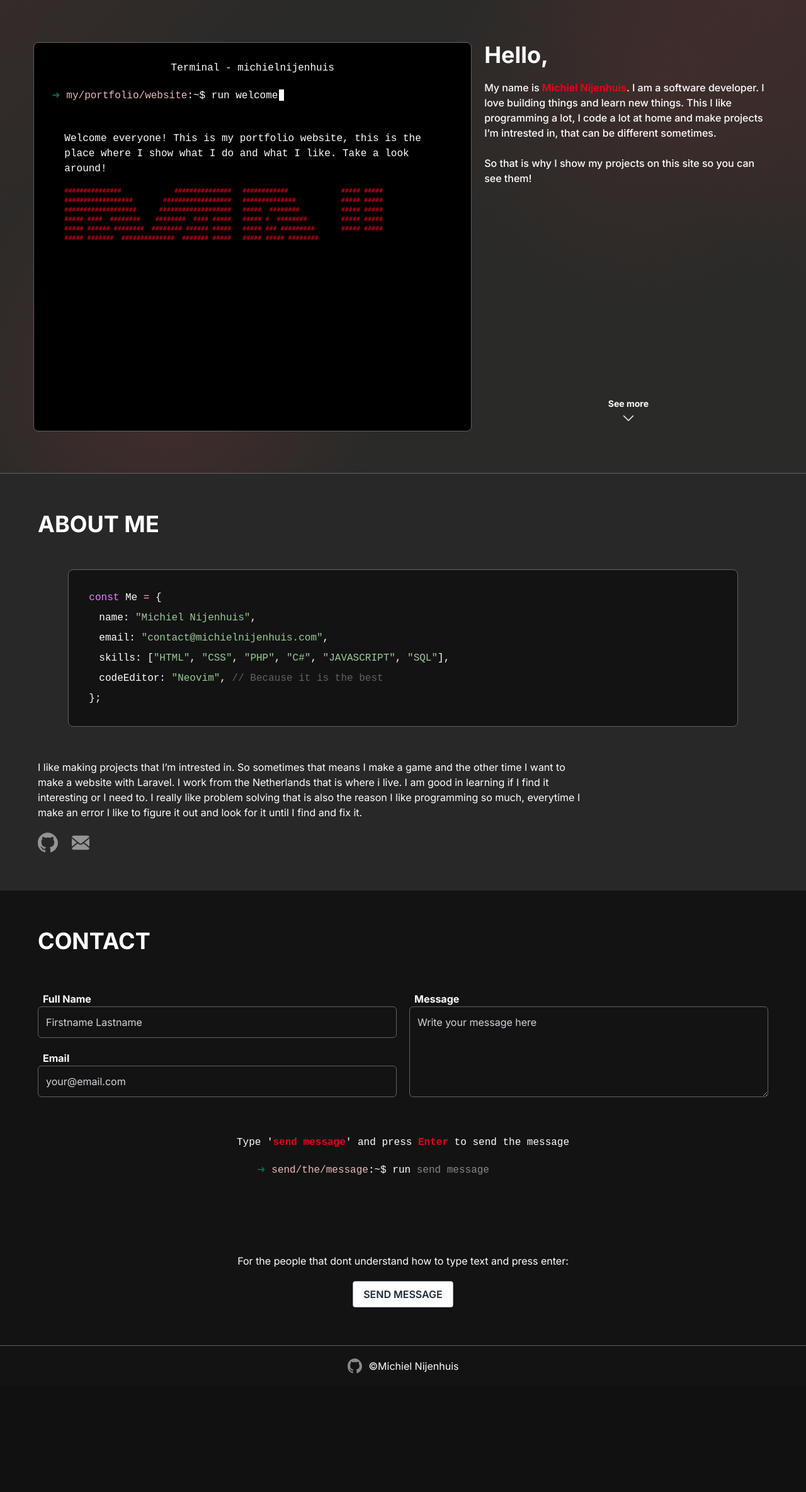
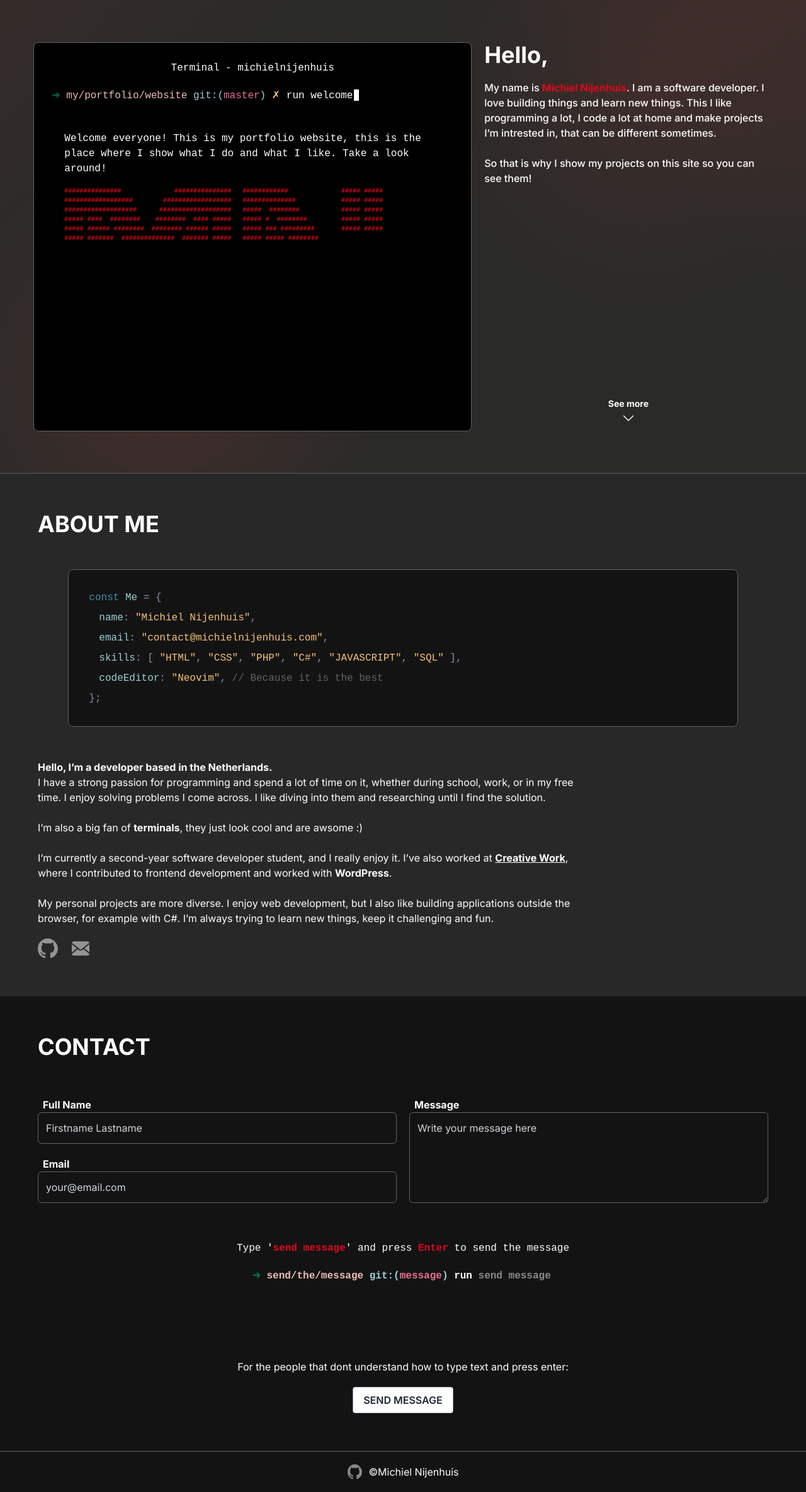
Before and after one commit to punthenk/portfolio_website, a PHP site: page / in a window 1280 px wide. Shown: the part 73-2442 px from the top of the page at 63% size. Before the commit the page ends 2254 px from the top, so only its background shows below. Run offline with PHP 8.4, Linux system fonts and the light colour scheme; some web fonts are replaced.

Commit message:
Added git in the terminals and changed about me paragraph and changed about me code colors

```diff
--- a/css/output.css
+++ b/css/output.css
@@ -10,6 +10,7 @@
     --font-mono: ui-monospace, SFMono-Regular, Menlo, Monaco, Consolas, "Liberation Mono",
       "Courier New", monospace;
     --color-green-500: oklch(72.3% 0.219 149.579);
+    --color-blue-400: oklch(70.7% 0.165 254.624);
     --color-pink-50: oklch(97.1% 0.014 343.198);
     --color-gray-100: oklch(96.7% 0.003 264.542);
     --color-gray-300: oklch(87.2% 0.01 258.338);
@@ -363,6 +364,9 @@
   .w-11\/12 {
     width: calc(11/12 * 100%);
   }
+  .w-\[120px\] {
+    width: 120px;
+  }
   .w-auto {
     width: auto;
   }
@@ -599,6 +603,9 @@
     --tw-font-weight: var(--font-weight-semibold);
     font-weight: var(--font-weight-semibold);
   }
+  .text-\[\#908caa\] {
+    color: #908caa;
+  }
   .text-black {
     color: var(--color-black);
   }
@@ -640,6 +647,11 @@
   }
   .transition-all {
     transition-property: all;
+    transition-timing-function: var(--tw-ease, var(--default-transition-timing-function));
+    transition-duration: var(--tw-duration, var(--default-transition-duration));
+  }
+  .transition-colors {
+    transition-property: color, background-color, border-color, outline-color, text-decoration-color, fill, stroke, --tw-gradient-from, --tw-gradient-via, --tw-gradient-to;
     transition-timing-function: var(--tw-ease, var(--default-transition-timing-function));
     transition-duration: var(--tw-duration, var(--default-transition-duration));
   }
@@ -695,6 +707,13 @@
       }
     }
   }
+  .hover\:cursor-none {
+    &:hover {
+      @media (hover: hover) {
+        cursor: none;
+      }
+    }
+  }
   .hover\:cursor-pointer {
     &:hover {
       @media (hover: hover) {
@@ -706,6 +725,20 @@
     &:hover {
       @media (hover: hover) {
         background-color: var(--color-gray-100);
+      }
+    }
+  }
+  .hover\:text-blue-400 {
+    &:hover {
+      @media (hover: hover) {
+        color: var(--color-blue-400);
+      }
+    }
+  }
+  .hover\:text-redcustom {
+    &:hover {
+      @media (hover: hover) {
+        color: var(--color-redcustom);
       }
     }
   }
@@ -787,7 +820,10 @@
   }
 }
 .keyword {
-  color: #EE7BFF;
+  color: #3e8fb0;
+}
+.branch {
+  color: #eb6f92;
 }
 ::-moz-selection {
   background-color: #596a9b60;
@@ -800,10 +836,13 @@
   color: rgb(255 255 255 / var(--tw-text-opacity, 1));
 }
 .string {
-  color: #99CC98;
+  color: #f6c177;
 }
-.assign {
-  color: #FFAAAA;
+.variable {
+  color: #9ccfd8;
+}
+.rest {
+  color: #908caa;
 }
 .comment {
   color: #626262;
--- a/index.php
+++ b/index.php
@@ -3,27 +3,33 @@ include_once(__DIR__."/template/head.inc.php");
 ?>
 <section class="h-[94dvh] w-full flex justify-center items-center hero-bg border-b-border-custom border-b-1">
     <div class="flex flex-row justify-between gap-5 w-11/12 m-auto phone-height" id="home">
-            <div class="border border-border-custom max-w-[800px] w-full bg-black rounded-lg flex flex-col justify-start p-7 min-h-[618px] font-jetbrains terminal-container">
+        <div
+            class="border border-border-custom max-w-[800px] w-full bg-black rounded-lg flex flex-col justify-start p-7 min-h-[618px] font-jetbrains font-medium terminal-container">
             <span class="mx-auto text-white mb-5">Terminal - michielnijenhuis</span>
-                <span class="mb-5"><span class="terminal-arrow">➜</span> <span class="terminal-path">my/portfolio/website</span>:~$ <span class="target_text"></span><span class="cursor"></span></span><br>
+            <span class="mb-5"><span class="terminal-arrow">➜</span>
+                <span class="terminal-path">my/portfolio/website <span class="variable">git:(<span
+                            class="branch">master</span>)</span></span>
+                <span class="string"> ✗ </span>
+                <span class="target_text"></span><span class="cursor"></span>
+            </span><br>
             <div class="ml-5" id="output-text">
             </div>
         </div>
         <div class="flex flex-col justify-between">
             <div>
                 <h2 class="font-bold text-4xl mb-5">Hello,</h2>
-                    <p class="max-w-[800px] w-full font-medium">My name is <span class="text-redcustom font-bold">Michiel Nijenhuis</span>. I am a software developer. I love building things and
+                <p class="max-w-[800px] w-full font-medium">My name is <span class="text-redcustom font-bold">Michiel
+                        Nijenhuis</span>. I am a software developer. I love building things and
                     learn new things. This I like programming a lot, I code a lot at home and make projects
                     I’m intrested in, that can be different sometimes.<br><br>
 
                     So that is why I show my projects on this site so you can see them!</p>
             </div>
             <div class="flex flex-col justify-center items-center" id="scroll-indicator">
-                    <a href="index.php#about_me"><span class="text-sm mb-2 font-bold" data-i18n="scrollDown">See more</span></a>
-                        <!-- <svg xmlns="http://www.w3.org/2000/svg" fill="none" viewBox="0 0 24 24" stroke-width="1.5" stroke="currentColor" class="size-6"> -->
-                        <!--   <path stroke-linecap="round" stroke-linejoin="round" d="m4.5 5.25 7.5 7.5 7.5-7.5m-15 6 7.5 7.5 7.5-7.5" /> -->
-                        <!-- </svg> -->
-                        <svg xmlns="http://www.w3.org/2000/svg" fill="none" viewBox="0 0 24 24" stroke-width="1.5" stroke="currentColor" class="size-6">
+                <a href="index.php#about_me"><span class="text-sm mb-2 font-bold" data-i18n="scrollDown">See
+                        more</span></a>
+                <svg xmlns="http://www.w3.org/2000/svg" fill="none" viewBox="0 0 24 24" stroke-width="1.5"
+                    stroke="currentColor" class="size-6">
                     <path stroke-linecap="round" stroke-linejoin="round" d="m19.5 8.25-7.5 7.5-7.5-7.5" />
                 </svg>
             </div>
@@ -32,22 +38,56 @@ include_once(__DIR__."/template/head.inc.php");
 </section>
 <div class="w-full bg-bg-grey p-5 sm:p-15">
     <h2 class="text-4xl font-bold scroll-mt-33" id="about_me">ABOUT ME</h2>
-        <div class="m-auto my-13 font-jetbrains bg-background border border-border-custom rounded-lg p-4 sm:p-8 w-11/12 code-block">
-            <p class="mb-2"><span class="keyword">const</span> <span>Me</span> <span class="assign">=</span> {</p>
-            <p class="ml-4 mb-2">name: <span class="string">"Michiel Nijenhuis"</span>,</p>
-            <p class="ml-4 mb-2">email: <span class="string">"contact@michielnijenhuis.com"</span>,</p>
-            <p class="ml-4 mb-2">skills: [<span class="string">"HTML"</span>, <span class="string">"CSS"</span>, <span class="string">"PHP"</span>, <span class="string">"C#"</span>, <span class="string">"JAVASCRIPT"</span>, <span class="string">"SQL"</span>],</p>
-            <p class="ml-4 mb-2">codeEditor: <span class="string">"Neovim"</span>, <span class="comment">// Because it is the best</span></p>
-            <p>};</p>
+    <div
+        class="m-auto my-13 text-[#908caa] font-jetbrains bg-background border border-border-custom rounded-lg p-4 sm:p-8 w-11/12 code-block">
+        <p class="mb-2">
+            <span class="keyword">const</span> <span class="variable">Me</span> <span class="rest">=</span> {
+        </p>
+        <p class="ml-4 mb-2 variable">
+            name<span class="rest">:</span> <span class="string">"Michiel Nijenhuis"</span><span class="rest">,</span>
+        </p>
+        <p class="ml-4 mb-2 variable">
+            email<span class="rest">:</span> <span class="string">"contact@michielnijenhuis.com"</span><span
+                class="rest">,</span>
+        </p>
+        <p class="ml-4 mb-2 variable">
+            skills<span class="rest">:</span> <span class="rest">[</span>
+            <span class="string">"HTML"</span><span class="rest">,</span>
+            <span class="string">"CSS"</span><span class="rest">,</span>
+            <span class="string">"PHP"</span><span class="rest">,</span>
+            <span class="string">"C#"</span><span class="rest">,</span>
+            <span class="string">"JAVASCRIPT"</span><span class="rest">,</span>
+            <span class="string">"SQL"</span>
+            <span class="rest">]</span><span class="rest">,</span>
+        </p>
+        <p class="ml-4 mb-2 variable">
+            codeEditor<span class="rest">:</span> <span class="string">"Neovim"</span><span class="rest">,</span> <span
+                class="comment">// Because it is the best</span>
+        </p>
+        <p class="rest">};</p>
     </div>
-        <p class="max-w-[100%] md:max-w-9/12">I like making projects that I’m intrested in. So sometimes that means I make a game and
-        the other time I want to make a website with Laravel. I work from the Netherlands that is
-        where i live. I am good in learning if I find it interesting or I need to. I really like
-        problem solving that is also the reason I like programming so much, everytime I make an error
-        I like to figure it out and look for it until I find and fix it.</p>
+    <div class="max-w-[100%] md:max-w-9/12">
+        <p><strong>Hello, I’m a developer based in the Netherlands.</strong></p>
+
+        <p>I have a strong passion for programming and spend a lot of time on it, whether during school, work, or in my
+        free time. I enjoy solving problems I come across. I like diving into them and researching until I find the
+        solution.</p><br>
+
+        <p>I’m also a big fan of <strong>terminals</strong>, they just look cool and are awsome :)</p><br>
+
+        <p>I’m currently a second-year software developer student, and I really enjoy it. I’ve also worked at <a class="font-bold hover:text-redcustom transition-colors underline" target="_blank" href="https://creativework.nl">Creative
+        Work</a>, where I contributed to frontend development and worked with <strong class="hover:text-blue-400 transition-colors">WordPress</strong>.</p><br>
+
+        <p>My personal projects are more diverse. I enjoy web development, but I also like building applications outside
+        the browser, for example with C#. I’m always trying to learn new things, keep it challenging and fun.</p>
+    </div>
     <div class="h-auto mt-5 flex gap-5">
-            <a href="https://github.com/punthenk" target="_blank" class="h-8 hover:cursor-pointer"><img class="h-full w-auto opacity-50 hover:opacity-100 transition-all duration-200" src="img/github-icon-2.svg" alt="github logo"></a>
-            <a href="mailto:contact@michielnijenhuis.com" target="_blank" class="h-8 hover:cursor-pointer"><img class="h-full w-auto opacity-50 hover:opacity-100 transition-all duration-200" src="img/email-sms-1.svg" alt="mail icon"></a>
+        <a href="https://github.com/punthenk" target="_blank" class="h-8 hover:cursor-pointer"><img
+                class="h-full w-auto opacity-50 hover:opacity-100 transition-all duration-200"
+                src="img/github-icon-2.svg" alt="github logo"></a>
+        <a href="mailto:contact@michielnijenhuis.com" target="_blank" class="h-8 hover:cursor-pointer"><img
+                class="h-full w-auto opacity-50 hover:opacity-100 transition-all duration-200" src="img/email-sms-1.svg"
+                alt="mail icon"></a>
     </div>
 </div>
 
@@ -64,13 +104,15 @@ include_once(__DIR__."/template/head.inc.php");
                 </div>
                 <div class="flex flex-col mt-5">
                     <span class="ml-2 font-bold">Email</span>
-                        <input id="email" class="border border-border-custom rounded-md p-3 w-full placeholder:text-gray-300"
-                        type="email" name="email" value="" placeholder="your@email.com" required>
+                    <input id="email"
+                        class="border border-border-custom rounded-md p-3 w-full placeholder:text-gray-300" type="email"
+                        name="email" value="" placeholder="your@email.com" required>
                 </div>
             </div>
             <div class="flex flex-col w-full max-w-1/2 ">
                 <span class="ml-2 font-bold">Message</span>
-                    <textarea id="message" class="border border-border-custom rounded-md p-3 w-full placeholder:text-gray-300 h-full"
+                <textarea id="message"
+                    class="border border-border-custom rounded-md p-3 w-full placeholder:text-gray-300 h-full"
                     placeholder="Write your message here" name="message" required></textarea>
             </div>
         </div>
@@ -78,18 +120,23 @@ include_once(__DIR__."/template/head.inc.php");
         <input type="checkbox" name="botcheck" class="hidden" style="display: none;">
 
         <div class="flex flex-col w-full justify-center items-center font-jetbrains">
-                <p>Type '<span class="text-redcustom font-bold">send message</span>' and press <span class="text-redcustom font-bold">Enter</span> to send the message</p>
-                <div class="w-full flex flex-row justify-center mt-5">
-                    <span><span class="terminal-arrow">➜</span> <span class="terminal-path">send/the/message</span>:~$ run
-                        <input class="outline-none" id="message_input" autocomplete="off" type="text" name="" value="" placeholder="send message">
+            <p>Type '<span class="text-redcustom font-bold">send message</span>' and press <span
+                    class="text-redcustom font-bold">Enter</span> to send the message</p>
+            <div class="w-full flex flex-row justify-center mt-5 font-bold">
+                <span><span class="terminal-arrow">➜</span> <span class="terminal-path">send/the/message</span> <span
+                        class="variable">git:(<span class="branch">message</span>)</span> run
+                    <input class="outline-none w-[120px]" id="message_input" autocomplete="off" type="text" name=""
+                        value="" placeholder="send message">
                 </span>
                 <p id="try_again" class="hidden text-redcustom">Try again</p>
-                    <p id="approved" class="hidden font-bold text-green-500">Yes! Thank you! The message has been send</p>
+                <p id="approved" class="hidden font-medium text-green-500">Yes! Thank you! The message has been send</p>
             </div>
         </div>
         <div class="w-full flex flex-col items-center justify-center">
             <p class="mt-30">For the people that dont understand how to type text and press enter:</p>
-                <button id="message_button" type="button" class="bg-white hover:bg-gray-100 hover:cursor-pointer text-gray-800 font-semibold py-2 px-4 mt-5 border border-gray-400 rounded shadow">SEND MESSAGE</button>
+            <button id="message_button" type="button"
+                class="bg-white hover:bg-gray-100 hover:cursor-pointer text-gray-800 font-semibold py-2 px-4 mt-5 border border-gray-400 rounded shadow">SEND
+                MESSAGE</button>
         </div>
 
     </form>
@@ -101,19 +148,24 @@ include_once(__DIR__."/template/head.inc.php");
             <div class="flex flex-col my-15 justify-between gap-5 w-full">
                 <div class="flex flex-col">
                     <span class="ml-2 font-bold">Full Name</span>
-                        <input class="border border-border-custom rounded-md p-3 w-full placeholder:text-gray-300" type="text" name="name" value="" placeholder="Firstname Lastname" autocomplete="off" required>
+                    <input class="border border-border-custom rounded-md p-3 w-full placeholder:text-gray-300"
+                        type="text" name="name" value="" placeholder="Firstname Lastname" autocomplete="off" required>
                 </div>
                 <div class="flex flex-col">
                     <span class="ml-2 font-bold">Email</span>
-                        <input class="border border-border-custom rounded-md p-3 w-full placeholder:text-gray-300" type="email" name="email" value="" placeholder="your@email.com" required>
+                    <input class="border border-border-custom rounded-md p-3 w-full placeholder:text-gray-300"
+                        type="email" name="email" value="" placeholder="your@email.com" required>
                 </div>
                 <div class="flex flex-col w-full">
                     <span class="ml-2 font-bold">Message</span>
-                        <textarea class="border border-border-custom rounded-md p-3 w-full placeholder:text-gray-300 h-full" placeholder="Write your message here" name="message" required></textarea>
+                    <textarea class="border border-border-custom rounded-md p-3 w-full placeholder:text-gray-300 h-full"
+                        placeholder="Write your message here" name="message" required></textarea>
                 </div>
             </div>
             <input type="checkbox" name="botcheck" class="hidden" style="display: none;">
-                <button type="submit" class="bg-white hover:bg-gray-100 text-gray-800 font-semibold py-2 px-4 border border-gray-400 rounded shadow">SEND MESSAGE</button>
+            <button type="submit"
+                class="bg-white hover:bg-gray-100 text-gray-800 font-semibold py-2 px-4 border border-gray-400 rounded shadow">SEND
+                MESSAGE</button>
         </div>
     </form>
 </div>
```
Also changed, not shown: css/input.css (+13 -4 lines). Lines whose indentation alone changed are shown as unchanged.
